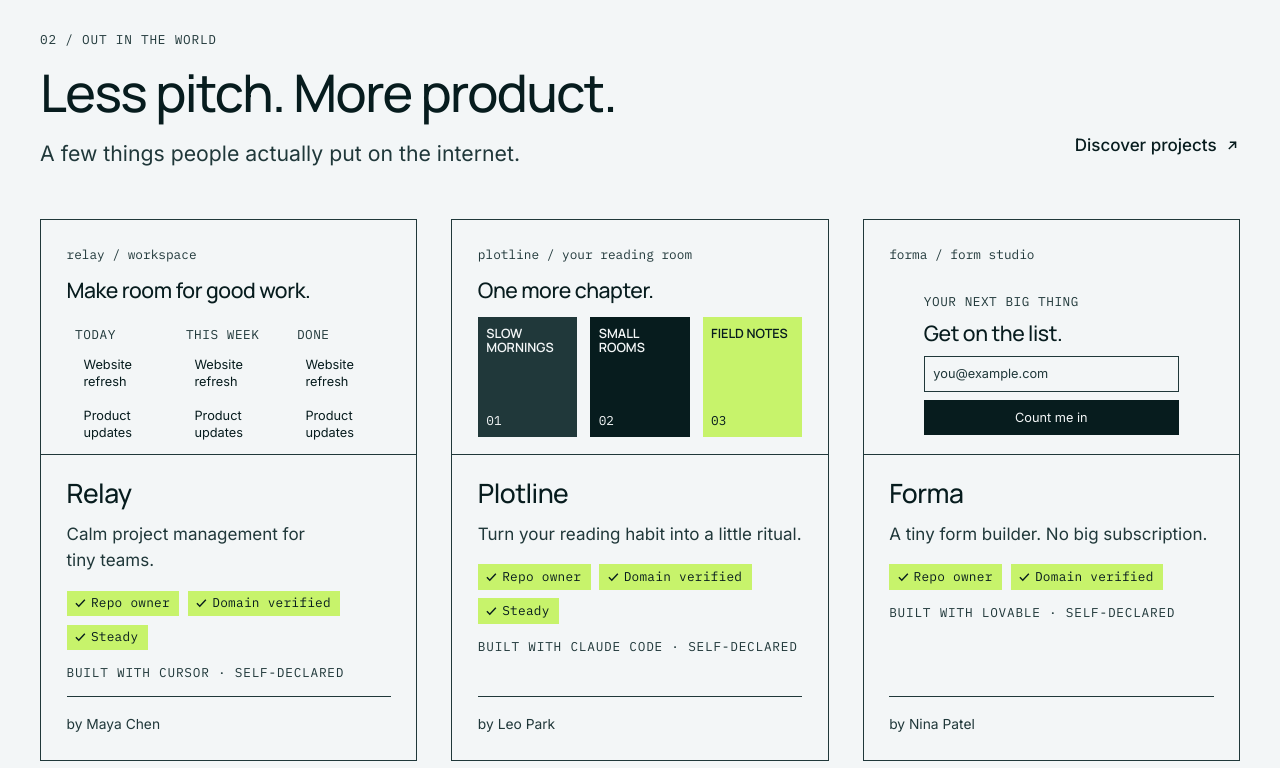
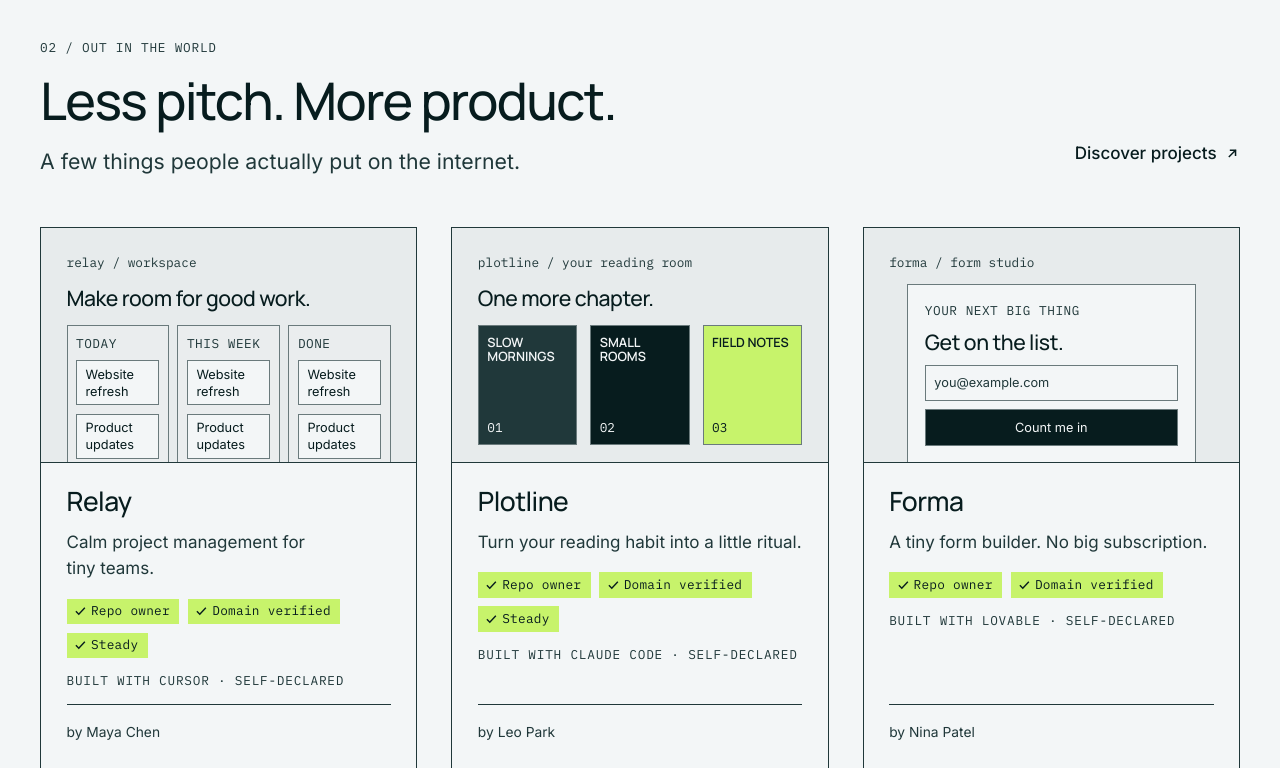
Before and after one commit to byMFDs/Shipmark, a Django app: page / in a window 1280 px wide. Shown: the part 2000-2768 px from the top of the page. Run offline with Django 5.2, Linux system fonts and the light colour scheme; data that the repository does not hold is empty; parts of the project's set-up code (start-up, migrations or seed data) failed here and were passed over.

Commit message:
Light theme: clear edges for landing preview cards
Co-Authored-By: Claude Sonnet 5.5 <noreply@anthropic.com>

```diff
--- a/static/css/components.css
+++ b/static/css/components.css
@@ -609,10 +609,17 @@
   transition: none;
 }
 
+.card__media,
+.mock {
+  /* A preview area is a tinted surface (ink mixed into paper), so it reads as an object in the light theme, where
+     paper, surface and raised are the same colour. Resolved here so it follows .band and data-theme. */
+  --preview-bg: color-mix(in srgb, var(--text) 5%, var(--paper));
+}
+
 .card__media {
   aspect-ratio: 16 / 10;
   overflow: hidden;
-  background: var(--paper);
+  background: var(--preview-bg);
   border-bottom: 1px solid var(--line);
 }
 
--- a/static/css/pages/landing.css
+++ b/static/css/pages/landing.css
@@ -77,7 +77,7 @@
 
 .specimen .record__body { display: grid; }
 
-.specimen__shot { margin-bottom: var(--s-5); }
+.specimen__shot { margin-bottom: var(--s-5); border: 1px solid var(--line-strong); }
 
 .specimen__name { font-size: var(--fs-3); }
 
@@ -141,11 +141,13 @@
    inside is measured for both themes in docs/PALETTE.md. */
 
 .mock {
-  --mock-bg: var(--paper);
+  /* In the light theme paper, surface and raised are one colour, so the screen gets its own tinted surface
+     (ink mixed into paper) and every inner block gets a hairline edge: nothing floats edgeless in either theme. */
+  --mock-bg: var(--preview-bg);
   --mock-ink: var(--text);
   --mock-soft: var(--muted);
-  --mock-card: var(--raised);
-  --mock-item: var(--surface);
+  --mock-card: color-mix(in srgb, var(--text) 4%, var(--paper));
+  --mock-item: var(--paper);
   display: flex;
   flex-direction: column;
   gap: var(--s-3);
@@ -214,12 +216,14 @@
   min-width: 0;
   padding: var(--s-2);
   background: var(--mock-card);
+  border: 1px solid var(--line-strong);
 }
 
 .mock .mock__item {
   white-space: normal;
   padding: var(--s-1) var(--s-2);
   background: var(--mock-item);
+  border: 1px solid var(--line-strong);
 }
 
 /* Phones: two board columns instead of three, so the cards stay readable. */
@@ -240,7 +244,7 @@
 .card__media .mock__title { font-size: var(--fs-1); }
 
 .mock--plotline {
-  --mock-bg: var(--paper);
+  --mock-bg: var(--preview-bg);
   --mock-ink: var(--text);
   --mock-soft: var(--muted);
 }
@@ -258,6 +262,7 @@
   gap: var(--s-3);
   aspect-ratio: 5 / 6;
   padding: var(--s-2);
+  border: 1px solid var(--line-strong);
   font-family: var(--font-display);
   font-weight: 600;
   line-height: 1.1;
@@ -273,7 +278,7 @@
 .mock__book--3 { background: #C7F36B; color: #071C1E; }
 
 .mock--forma {
-  --mock-bg: var(--paper);
+  --mock-bg: var(--preview-bg);
   --mock-ink: var(--text);
   --mock-soft: var(--muted);
 }
@@ -285,13 +290,14 @@
   width: min(100%, 17rem);
   padding: var(--s-4);
   background: var(--mock-item);
+  border: 1px solid var(--line-strong);
 }
 
 .mock__form .mock__title { color: var(--text); }
 
 .mock__field {
   padding: var(--s-2);
-  border: 1px solid var(--line);
+  border: 1px solid var(--line-strong);
   background: #F3F6F7;
   color: #20383A;
 }
@@ -301,6 +307,7 @@
   background: #071C1E;
   color: #F3F6F7;
   text-align: center;
+  border: 1px solid var(--line-strong);
 }
 
 /* Cover letter for a real project without screenshots. */
```
Also changed, not shown: docs/LAUNCH2_STATUS.md (+12 -1 lines).
